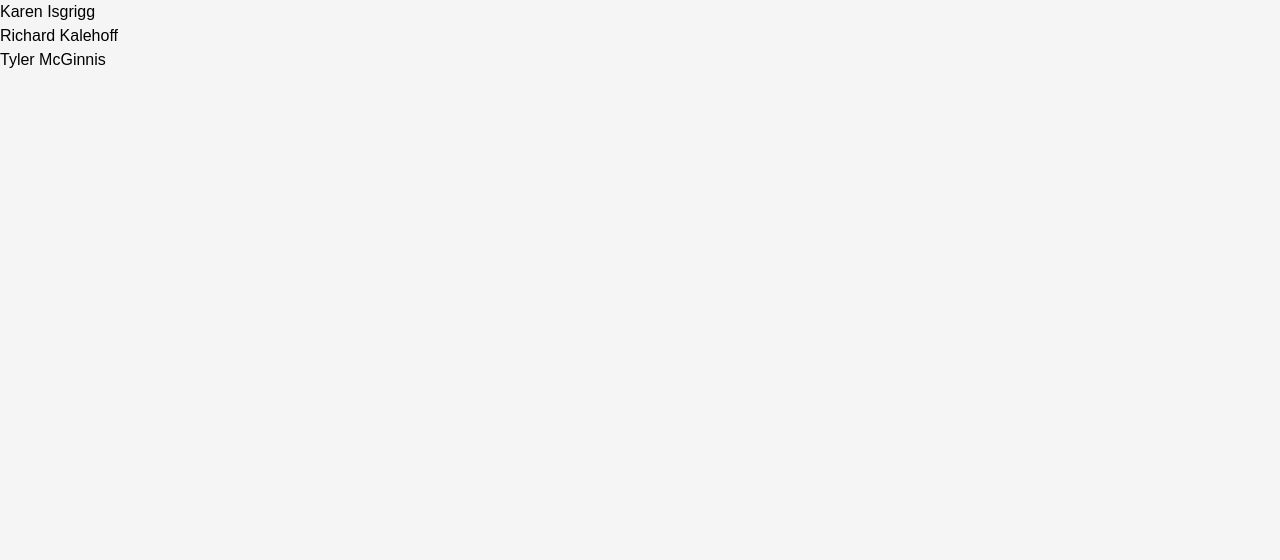
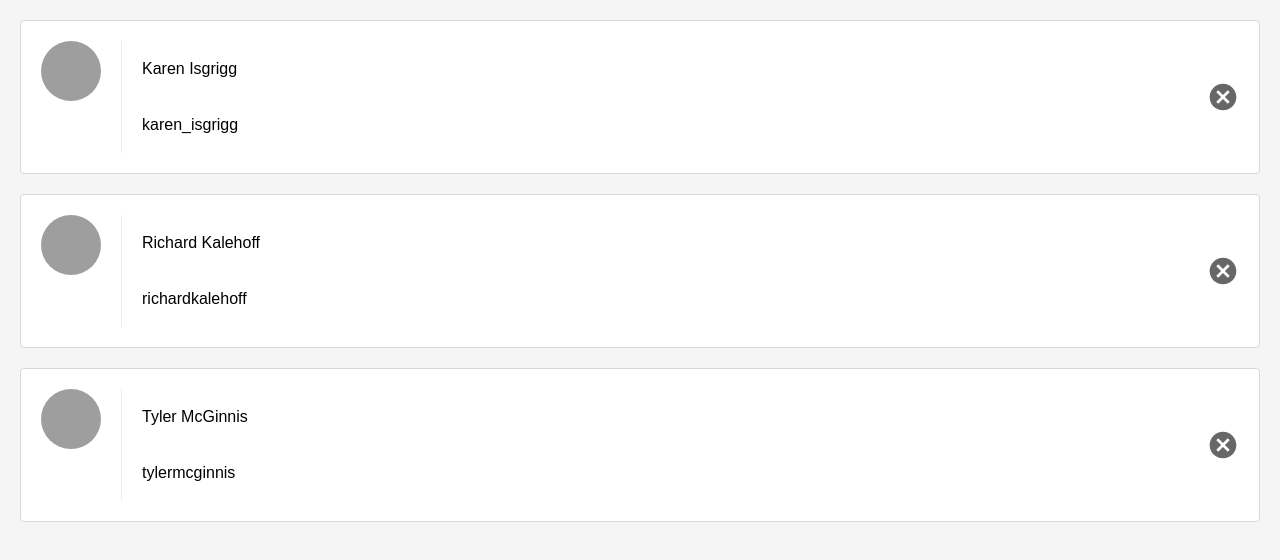
Before and after one commit to Almazing777/React-Contacts-App, a React (Create React App) app: page / in a window 1280 px wide. Shown: the top 560 px of the page. Built offline with nearby package versions, Linux system fonts and the light colour scheme.

Commit message:
converting to a stateless functional component

```diff
--- a/src/ListContacts.js
+++ b/src/ListContacts.js
@@ -1,18 +1,27 @@
-import React, { Component } from "react"
+import React from "react"
 
-class ListContacts extends Component {
-    render() {
-        console.log("Props", this.props)
+function ListContacts(props) {
     return (
         <ol className="contact-list">
-                {this.props.contacts.map((contact) => (
-                    <li key={contact.id}>
-                        {contact.name}
+            {props.contacts.map((contact) => (
+                <li key={contact.id} className="contact-list-item">
+                    <div className="contact-avatar"
+                        style={{
+                            backgroundImage: `url(${contact.avatarURL})`
+                        }}>
+                    </div>
+                    <div className='contact-details'>
+                        <p>{contact.name}</p>
+                        <p>{contact.handle}</p>
+                    </div>
+                    <button className='contact-remove'>
+                        Remove!
+                            </button>
                 </li>
             ))}
         </ol>
     )
 }
-}
+
 
 export default ListContacts
```
Lines whose indentation alone changed are shown as unchanged.
